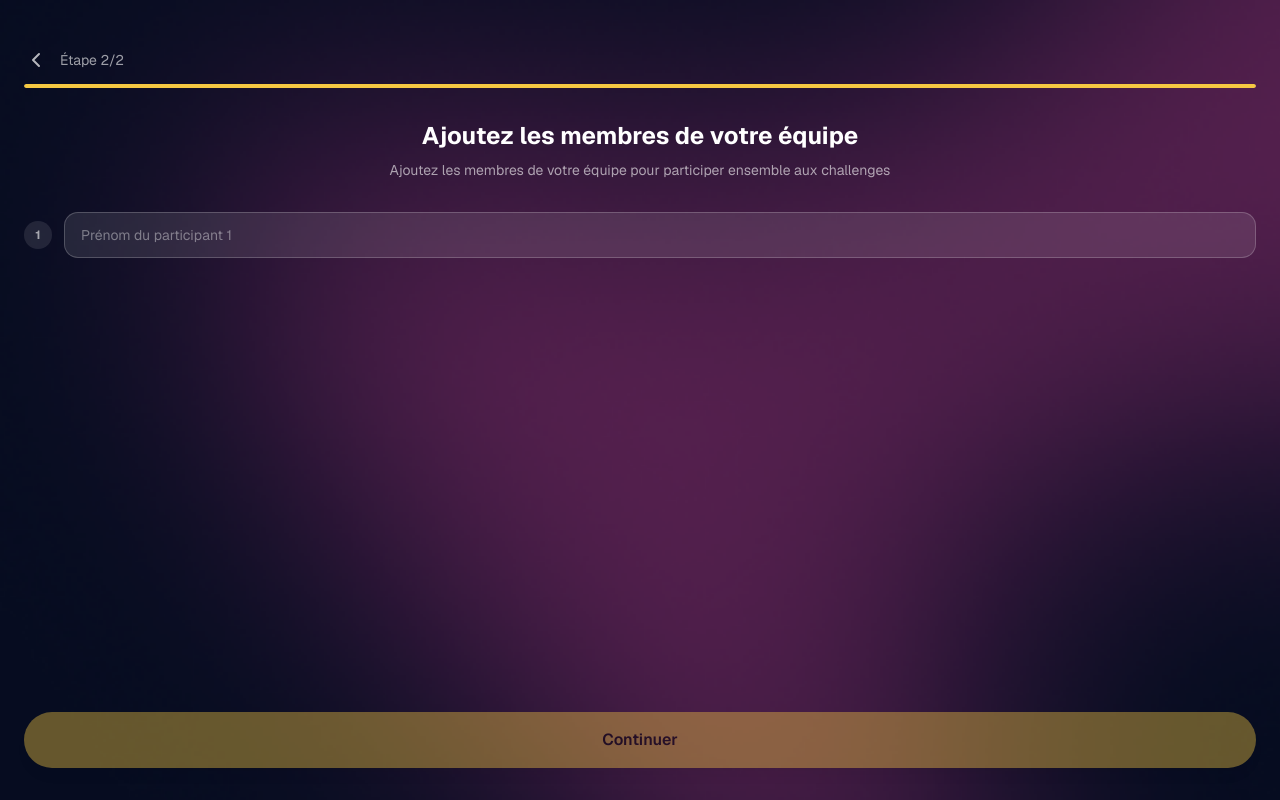
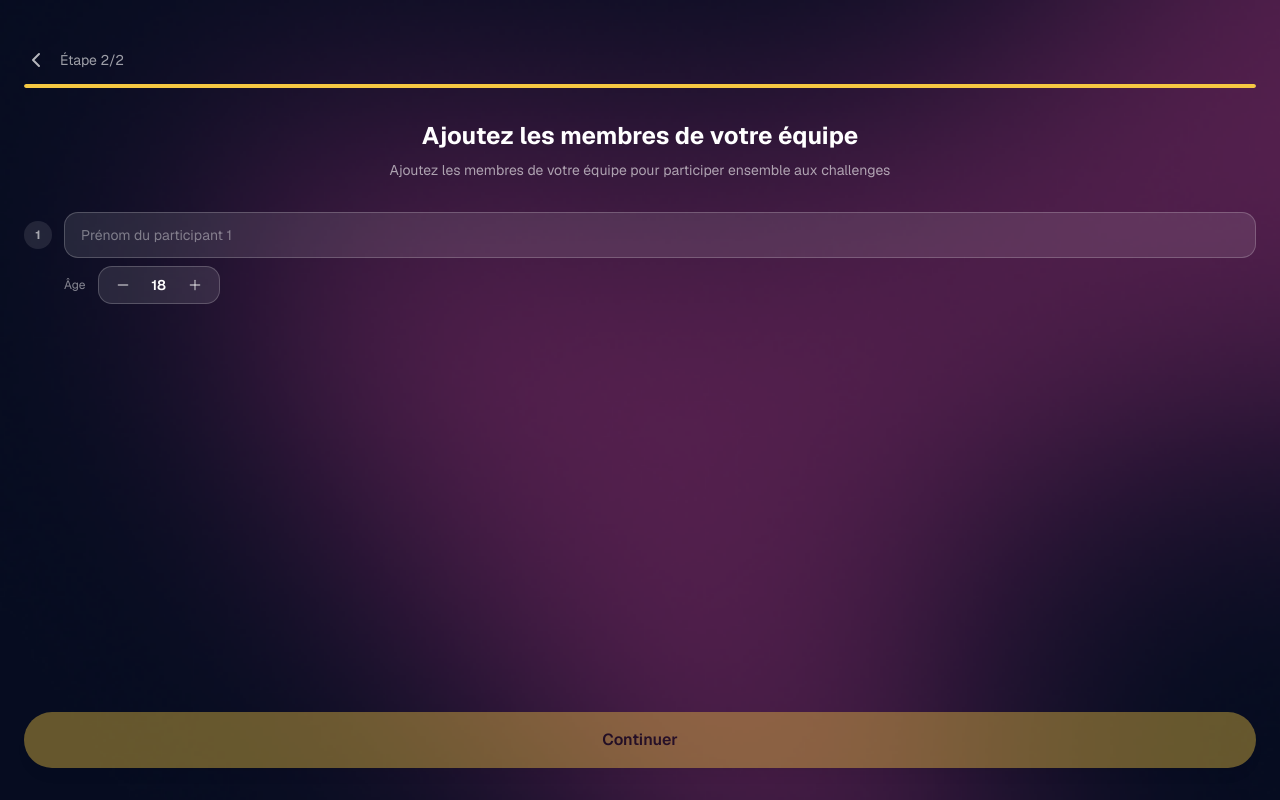
Before and after one commit to Arnaudb78/competition_front_visitor, a Next.js app: page /visit/participants in a window 1280 px wide. Both pictures are taken after a click on the button "Continuer". Built offline with nearby package versions, Linux system fonts and the light colour scheme; no server answers.

Commit message:
feat(age): add props age for participanr

```diff
--- a/app/(visitor)/visit/participants/page.tsx
+++ b/app/(visitor)/visit/participants/page.tsx
@@ -3,42 +3,63 @@
 import { useState } from "react";
 import { useRouter } from "next/navigation";
 import { ChevronLeft, Plus, Minus } from "lucide-react";
-import { createGroup } from "@/lib/visit";
+import { createGroup, ParticipantInput } from "@/lib/visit";
+
+interface ParticipantForm {
+  name: string;
+  age: number;
+}
 
 export default function ParticipantsPage() {
   const router = useRouter();
   const [step, setStep] = useState<1 | 2>(1);
   const [count, setCount] = useState(1);
-  const [names, setNames] = useState<string[]>([""]);
+  const [participants, setParticipants] = useState<ParticipantForm[]>([{ name: "", age: 18 }]);
   const [loading, setLoading] = useState(false);
 
   function updateCount(n: number) {
     const next = Math.max(1, Math.min(10, n));
     setCount(next);
-    setNames((prev) => {
+    setParticipants((prev) => {
       const arr = [...prev];
-      while (arr.length < next) arr.push("");
+      while (arr.length < next) arr.push({ name: "", age: 18 });
       return arr.slice(0, next);
     });
   }
 
   function updateName(i: number, value: string) {
-    setNames((prev) => prev.map((n, idx) => (idx === i ? value : n)));
+    setParticipants((prev) =>
+      prev.map((p, idx) => (idx === i ? { ...p, name: value } : p))
+    );
+  }
+
+  function updateAge(i: number, delta: number) {
+    setParticipants((prev) =>
+      prev.map((p, idx) =>
+        idx === i ? { ...p, age: Math.max(1, Math.min(99, p.age + delta)) } : p
+      )
+    );
   }
 
   async function handleContinue() {
     if (step === 1) {
       setStep(2);
     } else {
-      const filled = names.map((n) => n.trim()).filter(Boolean);
+      const filled = participants.filter((p) => p.name.trim().length > 0);
       if (filled.length === 0) return;
       setLoading(true);
+      const payload: ParticipantInput[] = filled.map((p) => ({
+        name: p.name.trim(),
+        age: p.age,
+      }));
       try {
-        await createGroup(filled);
+        await createGroup(payload);
         router.push("/visit/map");
       } catch {
-        // Fallback localStorage si API KO
-        localStorage.setItem("visit_participants", JSON.stringify(filled));
+        localStorage.setItem(
+          "visit_participants",
+          JSON.stringify(payload.map((p) => p.name))
+        );
         router.push("/visit/map");
       } finally {
         setLoading(false);
@@ -46,7 +67,8 @@ export default function ParticipantsPage() {
     }
   }
 
-  const canContinue = step === 1 || names.some((n) => n.trim().length > 0);
+  const canContinue =
+    step === 1 || participants.some((p) => p.name.trim().length > 0);
 
   return (
     <div
@@ -100,7 +122,7 @@ export default function ParticipantsPage() {
             <div className="flex items-center justify-center gap-8">
               <button
                 onClick={() => updateCount(count - 1)}
-                className="text-white/70 hover:text-white text-2xl font-light transition-colors w-10 h-10 flex items-center justify-center"
+                className="text-white/70 hover:text-white transition-colors w-10 h-10 flex items-center justify-center"
               >
                 <Minus className="w-5 h-5" />
               </button>
@@ -109,7 +131,7 @@ export default function ParticipantsPage() {
               </span>
               <button
                 onClick={() => updateCount(count + 1)}
-                className="text-white/70 hover:text-white text-2xl font-light transition-colors w-10 h-10 flex items-center justify-center"
+                className="text-white/70 hover:text-white transition-colors w-10 h-10 flex items-center justify-center"
               >
                 <Plus className="w-5 h-5" />
               </button>
@@ -117,7 +139,7 @@ export default function ParticipantsPage() {
           </div>
         )}
 
-        {/* Étape 2 — Prénoms */}
+        {/* Étape 2 — Prénoms + âges */}
         {step === 2 && (
           <div className="flex flex-col flex-1">
             <h1 className="text-2xl font-bold text-white text-center mb-2">
@@ -128,19 +150,45 @@ export default function ParticipantsPage() {
               challenges
             </p>
 
-            <div className="flex flex-col gap-3 overflow-y-auto flex-1">
-              {names.map((name, i) => (
-                <div key={i} className="flex items-center gap-3">
+            <div className="flex flex-col gap-4 overflow-y-auto flex-1">
+              {participants.map((p, i) => (
+                <div key={i} className="flex flex-col gap-2">
+                  <div className="flex items-center gap-3">
                     <span className="w-7 h-7 rounded-full bg-white/10 text-white/60 text-xs font-bold flex items-center justify-center flex-shrink-0">
                       {i + 1}
                     </span>
                     <input
                       type="text"
                       placeholder={`Prénom du participant ${i + 1}`}
-                    value={name}
+                      value={p.name}
                       onChange={(e) => updateName(i, e.target.value)}
                       className="flex-1 bg-white/10 border border-white/20 rounded-xl px-4 py-3 text-sm text-white placeholder:text-white/40 focus:outline-none focus:border-[#f5c842] transition-colors"
                     />
+                  </div>
+
+                  {/* Compteur d'âge */}
+                  <div className="ml-10 flex items-center gap-3">
+                    <span className="text-white/50 text-xs">Âge</span>
+                    <div className="flex items-center gap-3 bg-white/10 border border-white/20 rounded-xl px-4 py-2">
+                      <button
+                        type="button"
+                        onClick={() => updateAge(i, -1)}
+                        className="text-white/60 hover:text-white transition-colors"
+                      >
+                        <Minus className="w-4 h-4" />
+                      </button>
+                      <span className="text-white font-semibold text-sm w-8 text-center">
+                        {p.age}
+                      </span>
+                      <button
+                        type="button"
+                        onClick={() => updateAge(i, 1)}
+                        className="text-white/60 hover:text-white transition-colors"
+                      >
+                        <Plus className="w-4 h-4" />
+                      </button>
+                    </div>
+                  </div>
                 </div>
               ))}
             </div>
--- a/lib/visit.ts
+++ b/lib/visit.ts
@@ -1,6 +1,11 @@
 const API = process.env.NEXT_PUBLIC_API_URL ?? 'http://localhost:3001/api'
 
-export async function createGroup(participants: string[]): Promise<string> {
+export interface ParticipantInput {
+  name: string;
+  age: number;
+}
+
+export async function createGroup(participants: ParticipantInput[]): Promise<string> {
   const res = await fetch(`${API}/groups`, {
     method: 'POST',
     headers: { 'Content-Type': 'application/json' },
@@ -9,7 +14,7 @@ export async function createGroup(participants: string[]): Promise<string> {
   if (!res.ok) throw new Error('Erreur création groupe')
   const data = await res.json()
   localStorage.setItem('visit_group_id', data._id)
-  localStorage.setItem('visit_participants', JSON.stringify(participants))
+  localStorage.setItem('visit_participants', JSON.stringify(participants.map((p) => p.name)))
   return data._id
 }
 
```
Lines whose indentation alone changed are shown as unchanged.
